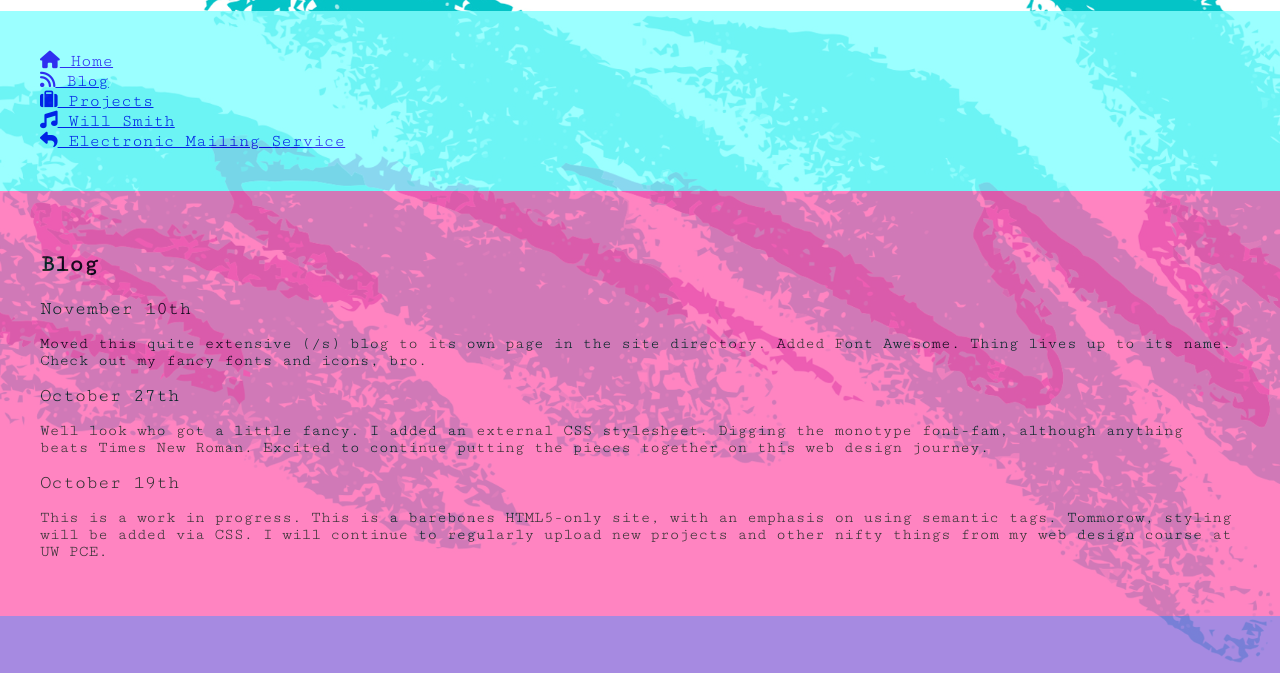
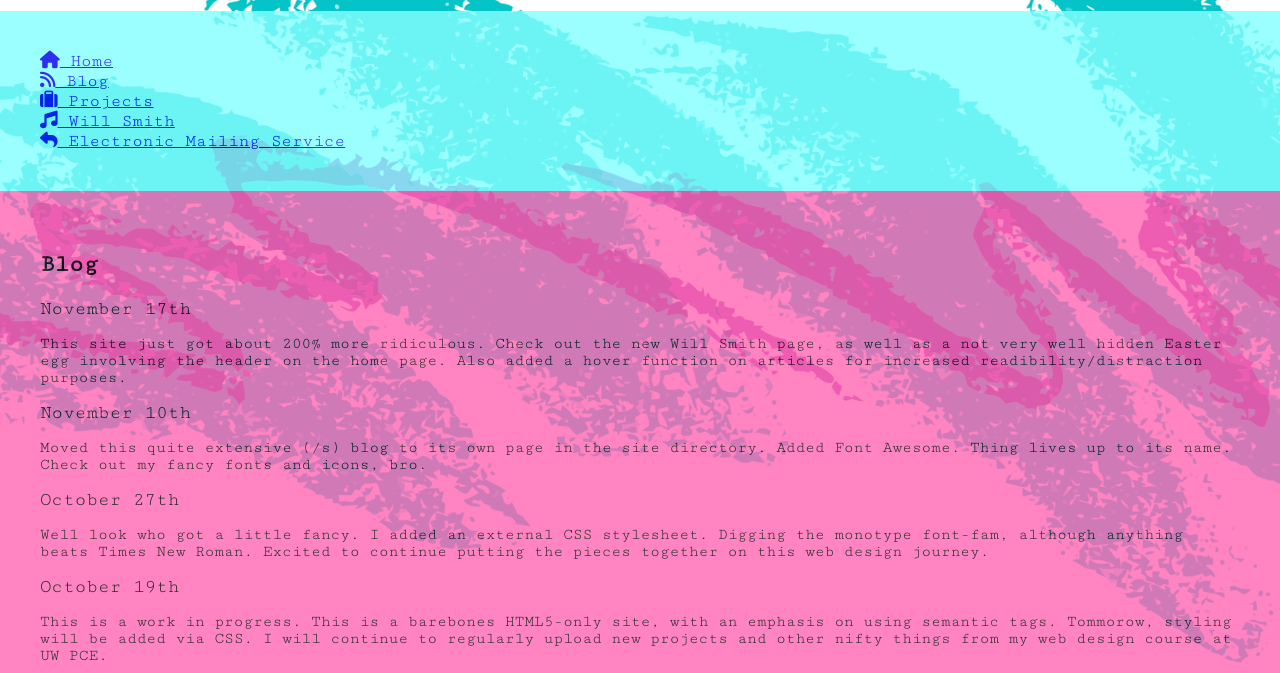
Before and after one commit to bfpepz/portfolio, a plain HTML site: page blog.html in a window 1280 px wide. Shown: the part 122-795 px from the top of the page. Drawn offline with Linux system fonts and the light colour scheme.

Commit message:
Adds article size transition, also adds a blog post.

```diff
--- a/blog.html
+++ b/blog.html
@@ -36,6 +36,12 @@
 
       <article>
 
+        <time class="blogdates" datetime="2016-11-17">November 17th</time>
+        <p>This site just got about 200% more ridiculous. Check out the new Will Smith page, as well as a not very well hidden Easter egg involving the header on the home page. Also added a hover function on articles for increased readibility/distraction purposes.</p>
+      </article>
+
+      <article>
+
         <time class="blogdates" datetime="2016-11-10">November 10th</time>
         <p>Moved this quite extensive (/s) blog to its own page in the site directory. Added Font Awesome. Thing lives up to its name. Check out my fancy fonts and icons, bro.</p>
       </article>
--- a/mystyle.css
+++ b/mystyle.css
@@ -60,7 +60,7 @@ article {
 
 article:hover {
   font-weight:900;
-
+  font-size:110%;
 }
 
 h1 {
```
